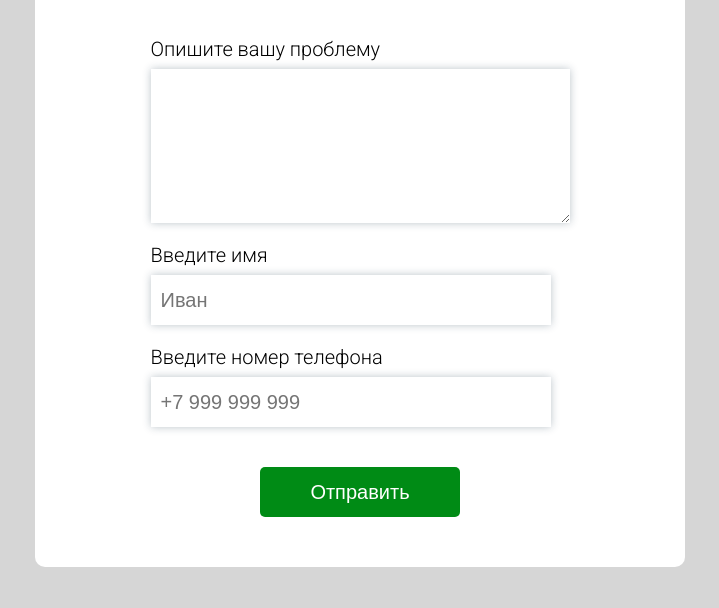
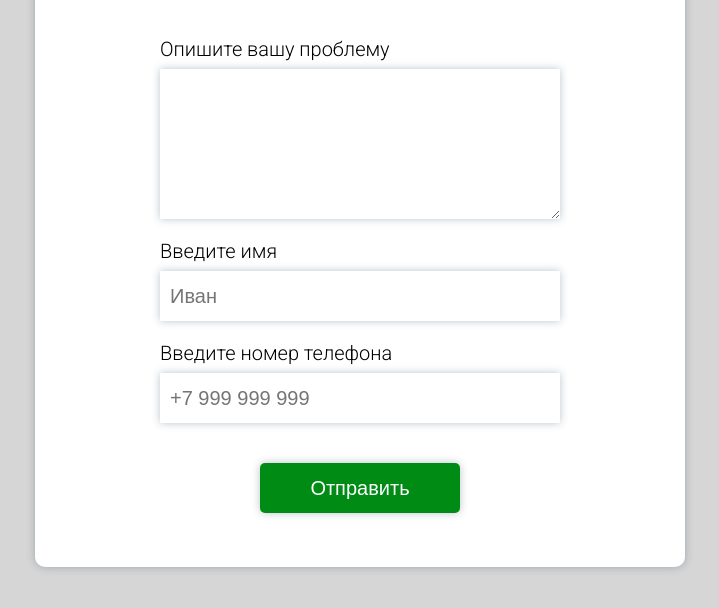
Before and after one commit to AnnaIgnatova/feedback-form, a plain HTML site: page index.html in a window 1280 px wide. Shown: the part 158-766 px from the top of the page, without its empty margins (280-999 px from the left). Drawn offline with Linux system fonts and the light colour scheme.

Commit message:
feat: change textarea size

```diff
--- a/index.html
+++ b/index.html
@@ -18,7 +18,7 @@
         <div class="form-title">Форма обратной связи</div>
         <form action="#">
           <label for="problem">Опишите вашу проблему</label>
-          <textarea name="problem" id="problem" cols="50" rows="10"></textarea>
+          <textarea name="problem" id="problem"></textarea>
           <label for="name">Введите имя</label>
           <input type="text" name="name" id="name" placeholder="Иван" />
           <label for="name">Введите номер телефона</label>
--- a/style.css
+++ b/style.css
@@ -18,6 +18,7 @@
   align-items: center;
   flex-direction: column;
   border-radius: 10px;
+  box-shadow: 0px 0px 8px 0px rgba(34, 60, 80, 0.3);
 }
 .form-title {
   width: 100%;
@@ -35,6 +36,8 @@ textarea {
   margin-bottom: 20px;
   box-shadow: 0px 0px 8px 0px rgba(34, 60, 80, 0.3);
   border: none;
+  width: 400px;
+  height: 150px;
 }
 label {
   display: block;
@@ -65,6 +68,7 @@ button {
   border: none;
   color: #fff;
   margin-top: 40px;
+  box-shadow: 0px 0px 8px 0px rgba(34, 60, 80, 0.3);
 }
 form {
   padding-top: 40px;
```
